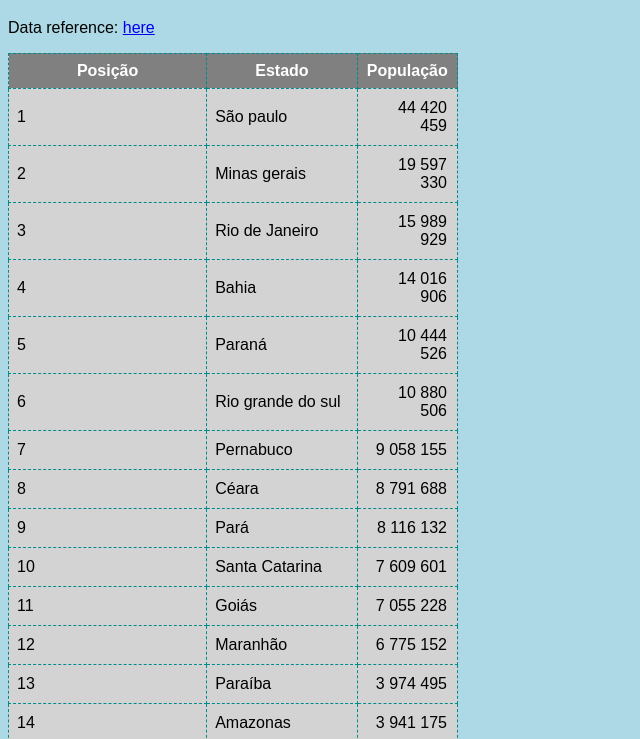
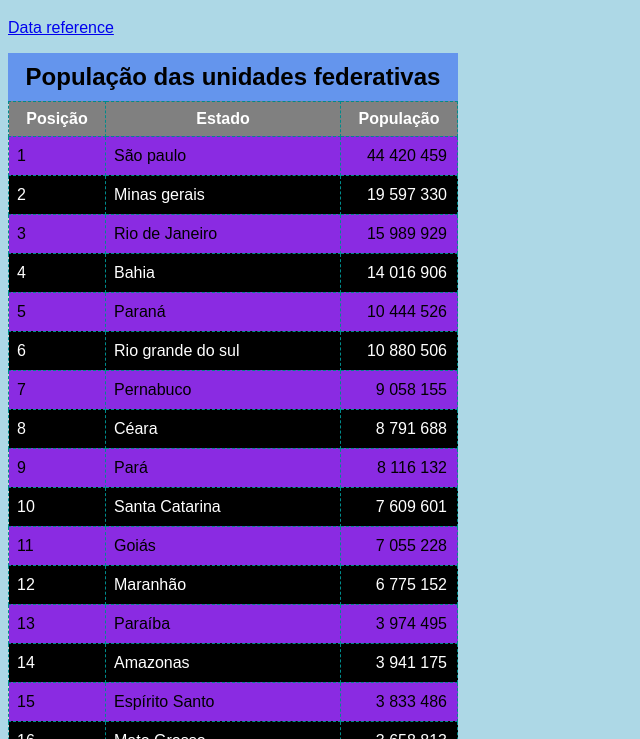
Before and after one commit to VixtorSouza/html-css, a plain HTML site: page exercicios/Ex012/table002.html in a window 1280 px wide. Shown: the part 61-800 px from the top of the page, without its empty margins (0-640 px from the left). Drawn offline with Linux system fonts and the light colour scheme.

Commit message:
aprendendo escopo, caption e zebrado

```diff
--- a/exercicios/Ex012/table002.html
+++ b/exercicios/Ex012/table002.html
@@ -29,7 +29,20 @@
             text-align: right;
             padding: 10px;
         }
+        caption {
+            font-size: 1.5em;
+            font-weight:bold;
+            padding: 10px;
+            background-color: cornflowerblue;
+        }
+        tbody > tr:nth-child(even) {
+            background-color: black;
+            color: white;
+        }
 
+        tbody > tr:nth-child(odd) {
+            background-color: blueviolet;
+        }
     </style>
 </head>
 <body>
@@ -37,24 +50,28 @@
         <h1>Tables Maiores (não sei em inglês ,_,)</h1>
         <!--
             Anatomia para tabelas grandes:
-            TABLE , THREAD , TABLE BODY and TABLE FOOTER
+            TABLE ,CAPTION,THREAD , TABLE BODY and TABLE FOOTER
+                TABLE
+                THREAD --Parte de cima-- *Nâo é necessário*
+                thread > tr, td, th(?)
+                TABLE BODY --Parte do corpo--
+                TB > tr, td, th(?)
+                TABLE FOOTER --Parte de baixo-- *Nâo é necessário*
+                TF > tr, td, th(?)
 
-            THREAD --Parte de cima-- *Nâo é necessário*
-            thread > tr, td, th(?)
-            TABLE BODY --Parte do corpo--
-            TB > tr, td, th(?)
-            TABLE FOOTER --Parte de baixo-- *Nâo é necessário*
-            TF > tr, td, th(?)
+                CAPTION(legenda da table)
         -->
 
-        <p>Data reference: <a href="https://pt.wikipedia.org/wiki/Lista_de_unidades_federativas_do_Brasil_por_popula%C3%A7%C3%A3o" target="_blank">here</a></p>
+        <p> <a href="https://pt.wikipedia.org/wiki/Lista_de_unidades_federativas_do_Brasil_por_popula%C3%A7%C3%A3o" target="_blank">Data reference</a></p>
 
         <table>
+
+            <caption> População das unidades federativas</caption>
             <thead> <!--cabecalho que da nome a coluna-->
                 <tr>
-                    <th>Posição</th>
-                    <th>Estado</th>
-                    <th>População</th>
+                    <th scope="col" style="width: 45px;">Posição</th>
+                    <th scope="col">Estado</th>
+                    <th  scope="col"  style="width: 100px;">População</th>
                 </tr>
             </thead>
             <tbody> <!--corpo-->
@@ -197,7 +214,7 @@
             </tbody>
             <tfoot> <!--rodape-->
                 <tr>
-                    <th >Numero de população total:</th>
+                    <th scope="row">Numero de população total:</th>
                     <td class="num">203 062 512	</td>
                 </tr>
             </tfoot>
```
